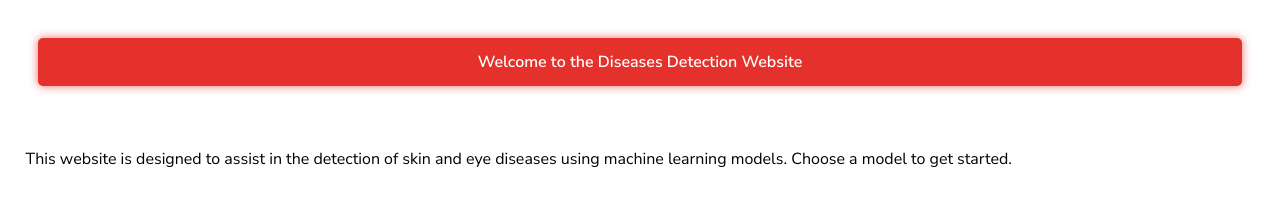
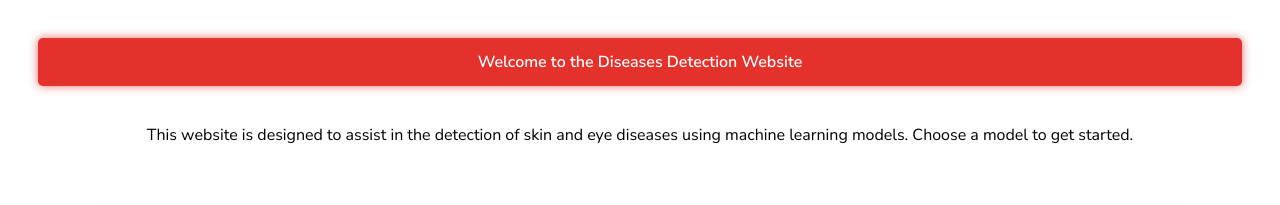
Before and after one commit to mujammil-shaikh/Diseases_Detection_Website, a website: page public/index.html in a window 1280 px wide. Shown: the top 205 px of the page. Drawn offline with Linux system fonts and the light colour scheme.

Commit message:
Update main_style.css

```diff
--- a/public/main_style.css
+++ b/public/main_style.css
@@ -127,7 +127,8 @@ img {
 
 }
 #p{
-  margin-top: 10%;
+  text-align: center;
+  margin-top: 8%;
 }
 
 li {
```
